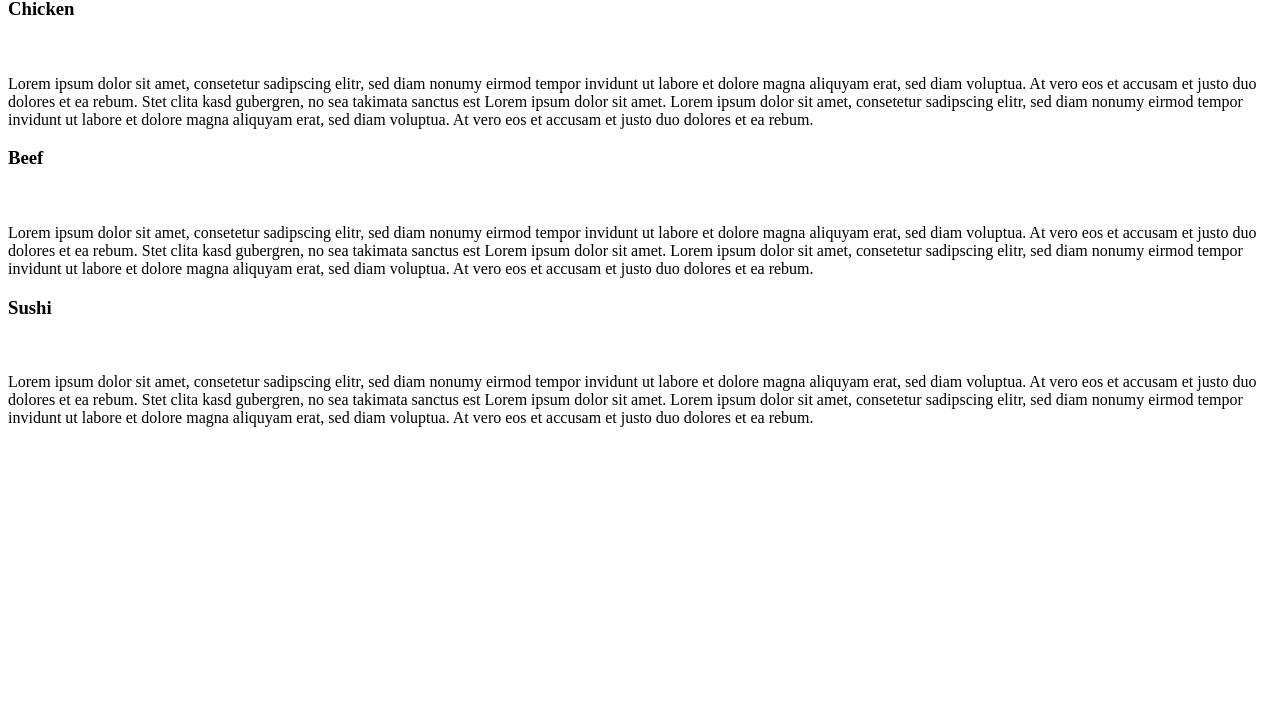
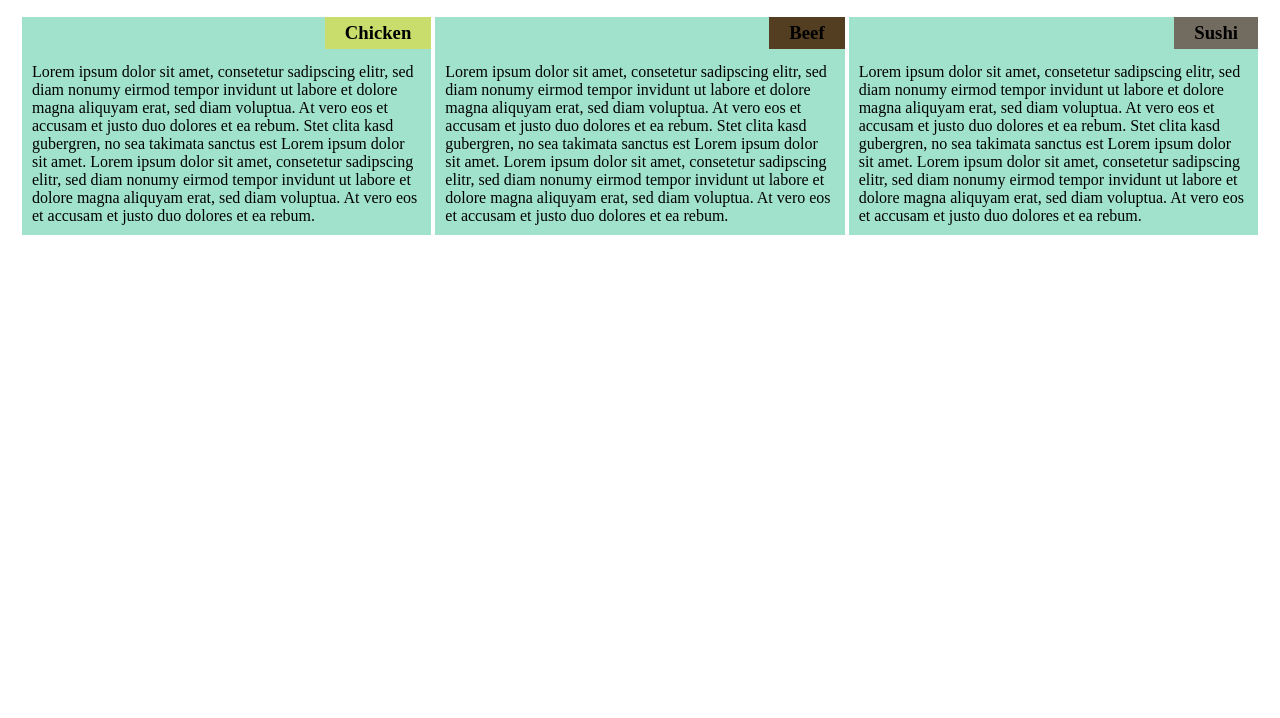
Before and after one commit to ramonlreyes/Ibaw-test, a plain HTML site: page site/index.html in a window 1280 px wide. Shown: the part 82-800 px from the top of the page. Drawn offline with Linux system fonts and the light colour scheme.

Commit message:
Add sytle

```diff
--- a/site/index.html
+++ b/site/index.html
@@ -3,7 +3,7 @@
 <head>
 	<meta charset="utf-8">
 	<meta name="viewport" content="width=device-width, initial-scale=1">
-	<link rel="stylesheet" href="sytle.css" >
+	<link rel="stylesheet" href="style.css">
 	<title>Hello Ramon</title>
 </head>
 <body>
```
